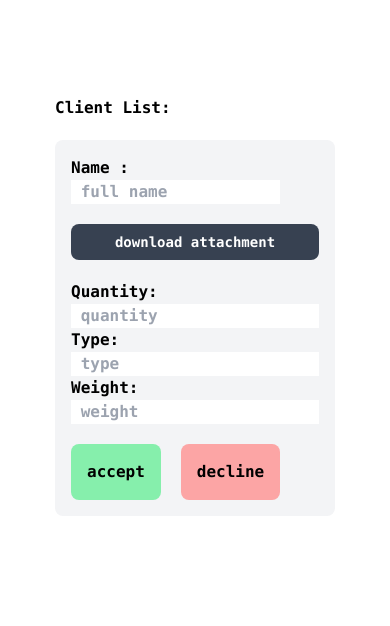
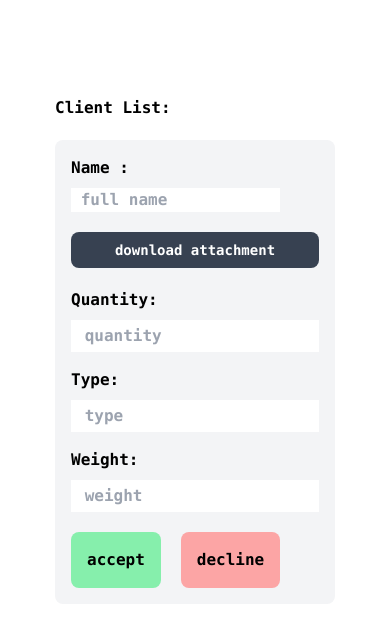
Before and after one commit to iamadityamall/react-project-transport-service, a React (Create React App) app: page /transporter in a window 390 px wide. Shown: the top 626 px of the page. Built offline with nearby package versions, Linux system fonts and the light colour scheme.

Commit message:
updated transporter padding

```diff
--- a/src/components/SingleTransporterForm.jsx
+++ b/src/components/SingleTransporterForm.jsx
@@ -4,7 +4,7 @@ const SingleClientForm = ({ name, quantity, type, weight }) => {
   return (
     <section className="flex flex-col space-y-5 capitalize font-mono font-bold p-4 bg-gray-100 rounded-lg">
       <div className="flex flex-col md:flex-row md:justify-between md:items-center">
-        <div className="md:flex md:space-x-2">
+        <div className="md:flex space-y-2 md:space-y-0 md:space-x-2">
           <label htmlFor="name">name : </label>
           <input
             id="name"
@@ -19,11 +19,13 @@ const SingleClientForm = ({ name, quantity, type, weight }) => {
           className="text-sm mt-5 md:mt-0 bg-gray-700 text-white p-2 rounded-lg"
           name="fileName"
           value="download"
-          onClick={() => alert('attachment downloaded')}
-        >download attachment</button>
+          onClick={() => alert("attachment downloaded")}
+        >
+          download attachment
+        </button>
       </div>
-      <div className="flex flex-col md:flex-row md:space-x-5 md:justify-between">
-        <div className="flex flex-col md:space-y-2">
+      <div className="flex flex-col space-y-4 md:space-y-0 md:flex-row md:space-x-5 md:justify-between">
+        <div className="flex flex-col space-y-2 md:space-y-2">
           <label htmlFor="quantity">quantity:</label>
           <input
             type="text"
@@ -31,9 +33,10 @@ const SingleClientForm = ({ name, quantity, type, weight }) => {
             id="quantity"
             name="quantity"
             value={quantity}
+            className="p-1"
           />
         </div>
-        <div className="flex flex-col md:space-y-2">
+        <div className="flex flex-col space-y-2 md:space-y-2">
           <label htmlFor="type">type:</label>
           <input
             type="text"
@@ -41,9 +44,10 @@ const SingleClientForm = ({ name, quantity, type, weight }) => {
             id="type"
             name="type"
             value={type}
+            className="p-1"
           />
         </div>
-        <div className="flex flex-col md:space-y-2">
+        <div className="flex flex-col space-y-2 md:space-y-2">
           <label htmlFor="weight">weight:</label>
           <input
             type="text"
@@ -51,6 +55,7 @@ const SingleClientForm = ({ name, quantity, type, weight }) => {
             id="weight"
             name="weight"
             value={weight}
+            className="p-1"
           />
         </div>
       </div>
```
